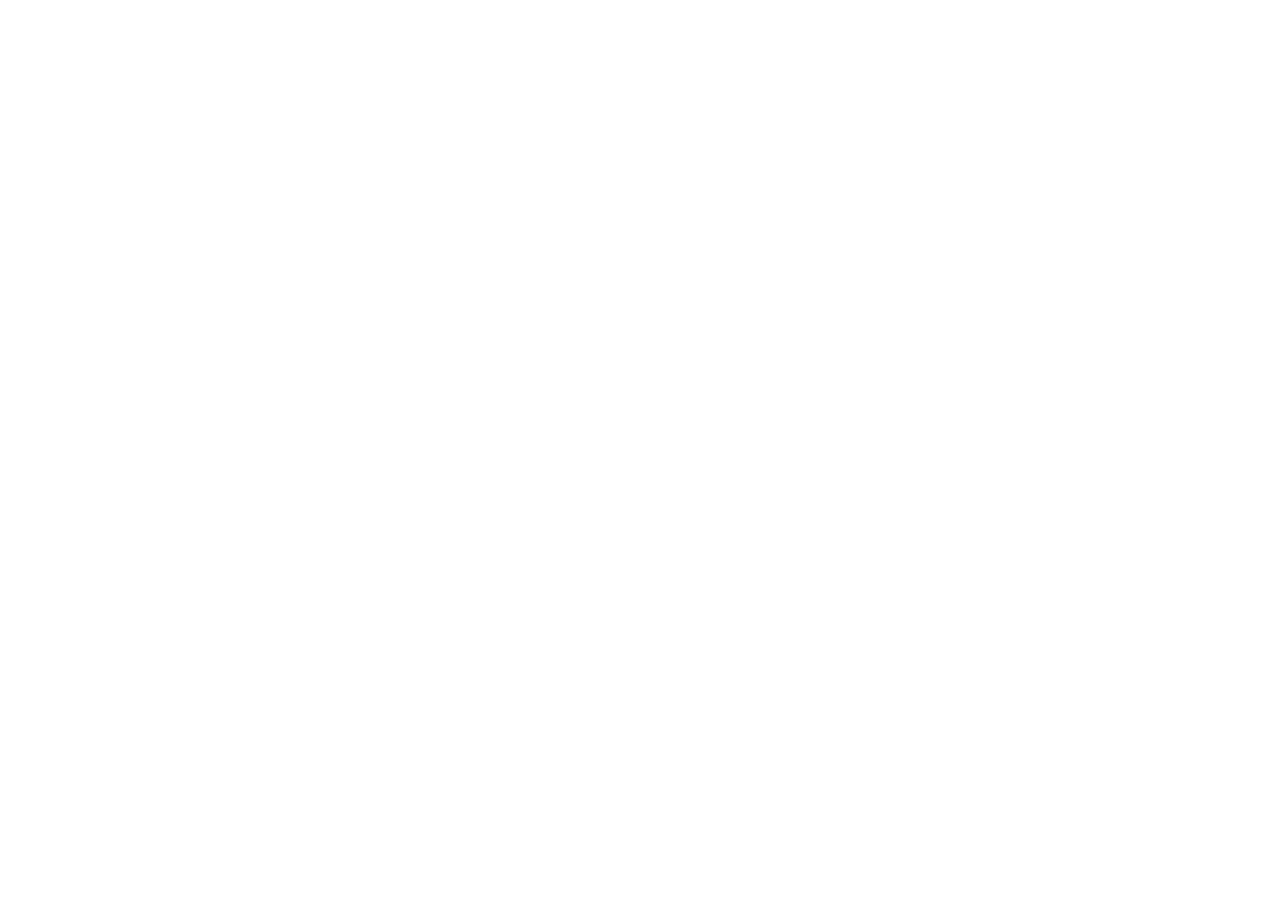
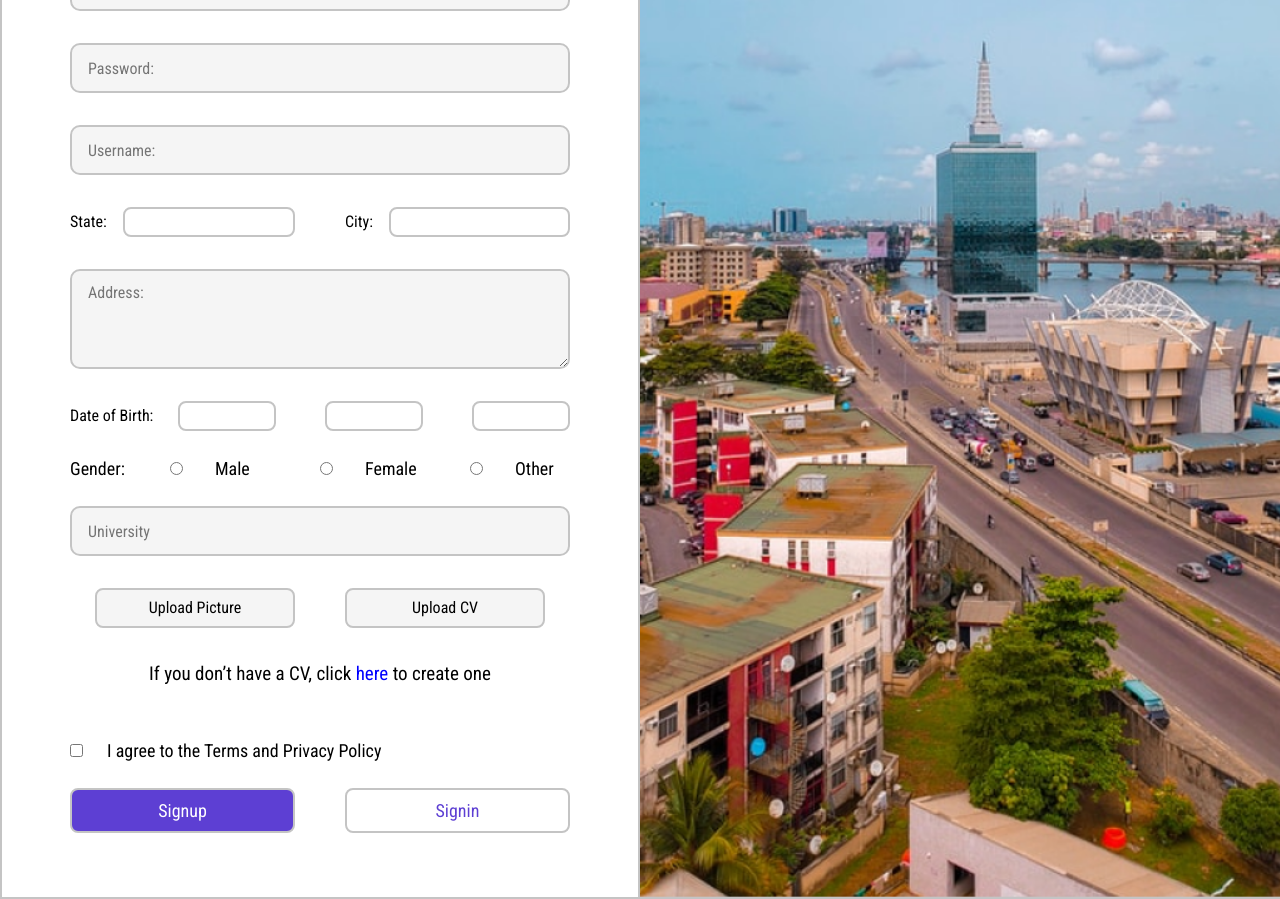
Before and after one commit to The-Anomaly/Internify, a React (Create React App) app: page /register in a window 1280 px wide. Shown: the part 480-1379 px from the top of the page. Before the commit the page ends 800 px from the top, so only its background shows below. Built offline with nearby package versions, Linux system fonts and the light colour scheme.

Commit message:
register page

```diff
--- a/src/App.tsx
+++ b/src/App.tsx
@@ -1,7 +1,9 @@
 import React, { Component } from "react";
 import { Switch, Route, BrowserRouter } from "react-router-dom";
 import Home from "./Components/Routes/Home/home";
+import Login from "./Components/Routes/Login/login";
 import Premium from "./Components/Routes/Premium/premium";
+import Register from "./Components/Routes/Register/register";
 
 class App extends Component {
   render() {
@@ -11,6 +13,8 @@
             <Switch>
               <Route exact path="/" component={Home} />
               <Route exact path="/premium" component={Premium} />
+              <Route exact path="/register" component={Register} />
+              <Route exact path="/login" component={Login} />
             </Switch>
           </BrowserRouter>
         </div>
--- a/src/Components/GeneralComponents/NavBar/navbar.tsx
+++ b/src/Components/GeneralComponents/NavBar/navbar.tsx
@@ -2,8 +2,16 @@
 import "./navbar.css"
 import logo from "../../../assets/internifyLogo.png"
 import search from "../../../assets/vectors/searchIcon.svg"
+import { useHistory } from "react-router"
 
 const NavBar = () => {
+  let history = useHistory()
+  const register = () => {
+    return history.push("/register")
+  }
+  const login = () => {
+    return history.push("/login")
+  }
     return (
         <>
           <div className="generalContainer navContainer">
@@ -19,8 +27,8 @@
               </nav>
               <div className="nav-btnsec">
                 <img src={search} />
-                <button>Login</button>
-                <button className="appBtnFill ">Register</button>
+                <button onClick={login}>Login</button>
+                <button onClick={register} className="appBtnFill ">Register</button>
               </div>
           </div></div>
         </>
--- a/src/Components/Routes/Login/login.css
+++ b/src/Components/Routes/Login/login.css
@@ -0,0 +1,3 @@
+.login-info input {
+    margin-bottom: 3rem;
+}
--- a/src/Components/Routes/Login/login.tsx
+++ b/src/Components/Routes/Login/login.tsx
@@ -1,12 +1,36 @@
 import * as React from "react";
 import "./login.css"
 import "../Register/register.css"
+import logo from "../../../assets/internifyLogo.png"
+import { useHistory } from "react-router-dom";
+
 
 const Login = () => {
+    let history = useHistory();
+    const register = () => {
+        return history.push("/register")
+    }
     return (
         <>
-            <div>
-                login
+            <div className="register-wrap">
+                <div className="register-info login-info">
+                    <img className="register-info-img" src={logo} alt="" />
+                    <h3 className="register-ttl">LOGIN TO INTERNIFY</h3>
+                    <p className="register-txt">Not yet registered?  <span onClick={register}>Registered</span></p>
+                    <form className="register-form">
+                        <input className="internify-input register-input" type="text" placeholder="Username/Email:" />
+                        <input className="internify-input register-input" type="password" placeholder="Password:" />
+
+                        <div className="register-form-btnsec">
+                            <button className="appBtnFill">Signup</button>
+                            <button className="appBtnOutline">Signin</button>
+                        </div>
+                    <p className="register-txt">Forgot Password? Click   <span onClick={register}>here</span></p>
+                    </form>
+                </div>
+                <div className="register-img">
+
+                </div>
             </div>
         </>
     )
--- a/src/Components/Routes/Register/register.css
+++ b/src/Components/Routes/Register/register.css
@@ -0,0 +1,166 @@
+.register-wrap {
+    display: flex;
+    font-family: 'Roboto Condensed';
+}
+.register-info {
+    width: 50%;
+    padding: 3rem 2rem;
+    border: 2px solid #c4c4c4;
+}
+.register-info-img {
+    margin: auto;
+    display: block;
+    width: 85px;
+}
+.register-img {
+    width: 50%;
+    background-image: url("../../../assets/images/registerImg.png");
+    background-repeat: no-repeat;
+    background-size: cover;
+    background-position: center;
+}
+.register-ttl {
+    text-align: center;
+    color: #5D3FD3;
+    margin: 2rem 0 1rem;
+    font-family: 'Josefin Sans';
+}
+.register-txt {
+    text-align: center;
+    font-size: 19px;
+}
+.register-txt span {
+    color: #0000FF;
+    cursor: pointer;
+}
+.register-form {
+    padding: 1rem 0;
+    display: flex;
+    flex-direction: column;
+    width: 100%;
+    margin: auto;
+    max-width: 500px;
+}
+.register-input {
+    background: #F5F5F5;
+    margin-bottom: 2rem;
+    color: #000;
+    height: 50px;
+    border-radius: 10px;
+    width: 100%;
+}
+.register-textarea {
+    background: #F5F5F5;
+    margin-bottom: 2rem;
+    color: #000;
+    border-radius: 10px;
+    width: 100%;
+    border: 2px solid #c4c4c4;
+    padding-top: 10px;
+    padding-left: 1rem;
+    height: 100px;
+}
+.register-input-wrap {
+    margin: 0 auto 1.5rem;
+    width: 100%;
+    display: flex;
+    justify-content: space-between;
+}
+.register-input-wrap {
+
+}
+.register-input-wrap label {
+    width: 45%;
+    align-items: center;
+    display: flex;
+}
+.register-input-wrap input {
+    margin-left: 1rem;
+    height: 30px;
+    width: 100%;
+}
+.register-dob-wrap {
+    display: flex;
+    align-items: center;
+    margin-bottom:1.5rem;
+    width: 100%;
+}
+.register-dob-wrap p {
+    margin: 0;
+    white-space: nowrap;
+}
+.register-dob-wrap div {
+    display: flex;
+    justify-content: space-between;
+    margin-left: 5%;
+}
+.register-dob-wrap input {
+    width: 25%;
+    height: 30px;
+}
+.register-gender-wrap {
+    display: flex;
+    align-items: center;
+    margin-bottom: 1.5rem;
+    width: 100%;
+    font-size: 18px;
+    justify-content: space-between;
+}
+.register-gender-wrap p {
+    margin: 0;
+    white-space: nowrap;
+}
+.register-gender-wrap div {
+    display: flex;
+    justify-content: space-between;
+    margin-left: 5%;
+    width: 80%
+}
+.register-gender-wrap label {
+    width: 25%;
+    display: flex;
+    align-items: center;
+    margin-bottom: 0;
+}
+.register-gender-wrap input {
+    margin-right: 2rem;
+}
+.register-upload-wrap {
+    display: flex;
+    justify-content: space-around;
+    width: 100%;
+    margin-bottom: 1.5rem;
+}
+.register-upload-wrap input {
+    display: none;
+}
+.register-upload-wrap label {
+    width: 200px;
+    display: flex;
+    justify-content: center;
+    align-items: center;
+    background: #F5F5F5;
+    padding: 0;
+}
+.register-form-txt {
+    margin-bottom: 3rem;
+}
+.register-agreement {
+    margin-bottom: 1.5rem;
+    font-size: 18px;
+}
+.register-agreement input {
+    margin-right: 1.5rem;
+}
+.register-form-btnsec {
+    display: flex;
+    justify-content: space-between;
+}
+.register-form-btnsec button {
+    width: 45%;
+    height: 45px;
+    font-size: 18px;
+    border-radius: 8px;
+    border-color: #c4c4c4;
+    border-width: 2px;
+}
--- a/src/Components/Routes/Register/register.tsx
+++ b/src/Components/Routes/Register/register.tsx
@@ -1,11 +1,71 @@
 import * as React from "react";
 import "./register.css"
+import logo from "../../../assets/internifyLogo.png"
+import { useHistory } from "react-router";
 
 const Register = () => {
+    let history = useHistory();
+    const login = () => {
+        return history.push("/login")
+    }
     return (
         <>
-            <div>
-                register
+            <div className="register-wrap">
+                <div className="register-info">
+                    <img className="register-info-img" src={logo} alt="" />
+                    <h3 className="register-ttl">REGISTER TO INTERNIFY</h3>
+                    <p className="register-txt">Already registered? <span onClick={login}>Login</span></p>
+                    <form className="register-form">
+                        <input className="internify-input register-input" type="text" placeholder="Firstname:" />
+                        <input className="internify-input register-input" type="text" placeholder="Lastname:" />
+                        <input className="internify-input register-input" type="email" placeholder="E-mail:" />
+                        <input className="internify-input register-input" type="password" placeholder="Password:" />
+                        <input className="internify-input register-input" type="text" placeholder="Username:" />
+                        <div className="register-input-wrap">
+                            <label>State:
+                                <input type="text" className="internify-input" />
+                            </label>
+                            <label>City:
+                                <input type="text" className="internify-input" />
+                            </label>
+                        </div>
+                        <textarea className="internify-name register-textarea" placeholder="Address:" />
+                        <div className="register-dob-wrap">
+                            <p>Date of Birth:</p>
+                            <div>
+                                <input type="text" className="internify-input" />
+                                <input type="text" className="internify-input" />
+                                <input type="text" className="internify-input" />
+                            </div>
+                        </div>
+                        <div className="register-gender-wrap " >
+                            <p>Gender:</p>
+                            <div>
+                                <label><input type="radio" />Male</label>
+                                <label><input type="radio" />Female</label>
+                                <label><input type="radio" />Other</label>
+                            </div>
+                        </div>
+                        <input className="internify-input register-input" type="text" placeholder="University" />
+                        <div className="register-upload-wrap">
+                            <label className="internify-input" htmlFor="picture">Upload Picture</label>
+                            <input id="picture" type="file" placeholder="Upload Picture" />
+                            <label htmlFor="cv" className="internify-input">Upload CV</label>
+                            <input id="cv" type="file" placeholder="Upload CV" />
+                        </div>
+                        <p className="register-txt register-form-txt">If you don’t have a CV, click <span>here</span> to create one</p>
+                        <label className="register-agreement">
+                            <input type="checkbox" />I agree to the Terms and Privacy Policy
+                        </label>
+                        <div className="register-form-btnsec">
+                            <button className="appBtnFill">Signup</button>
+                            <button className="appBtnOutline">Signin</button>
+                        </div>
+                    </form>
+                </div>
+                <div className="register-img">
+
+                </div>
             </div>
         </>
     )
--- a/src/index.css
+++ b/src/index.css
@@ -56,6 +56,12 @@
   color: #fff;
   border: 1px solid #5D3FD3;
 }
+.appBtnOutline {
+  background: #fff;
+  color: #fff;
+  border: 1px solid #5D3FD3;
+  color: #5D3FD3;
+}
 .internify-input {
   border: 2px solid #c4c4c4;
     border-radius: 8px;
```
Also changed, not shown: src/assets/images/registerImg.png (added).
